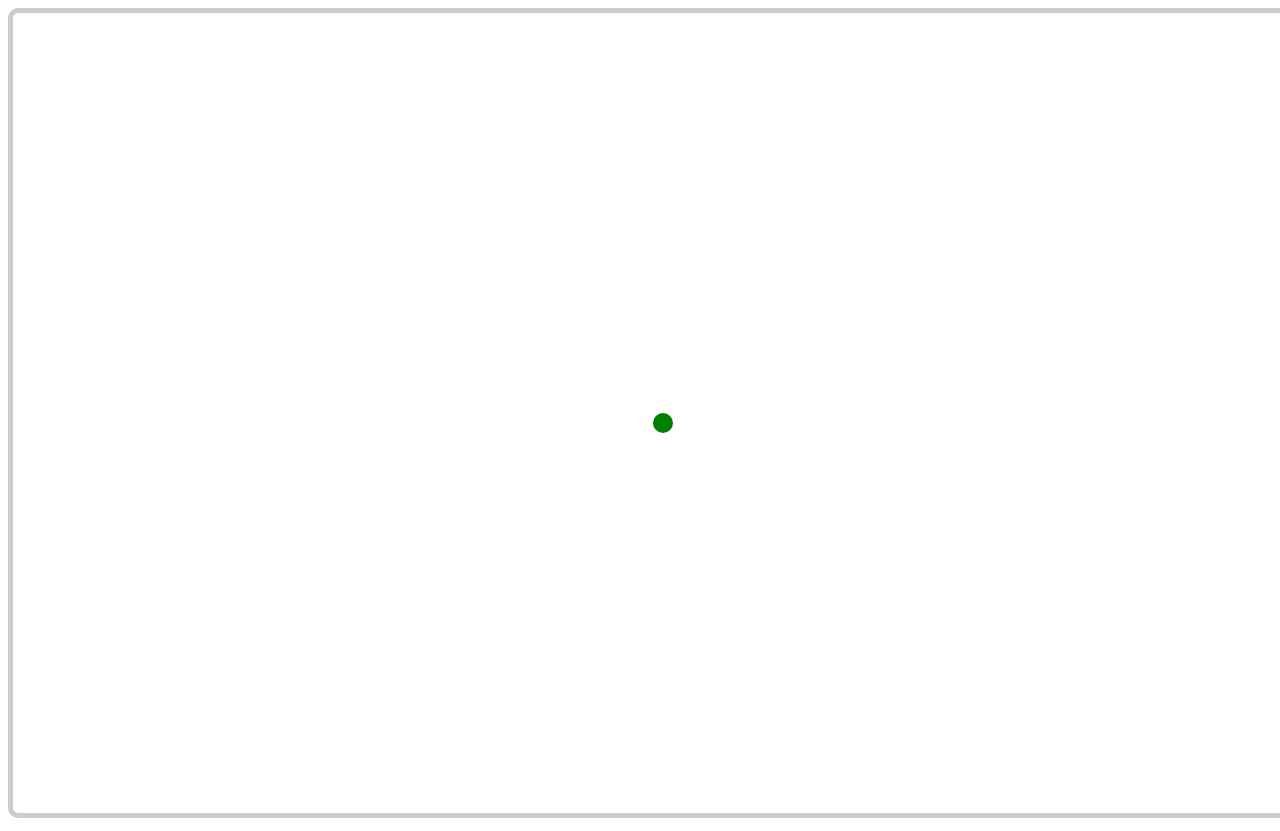
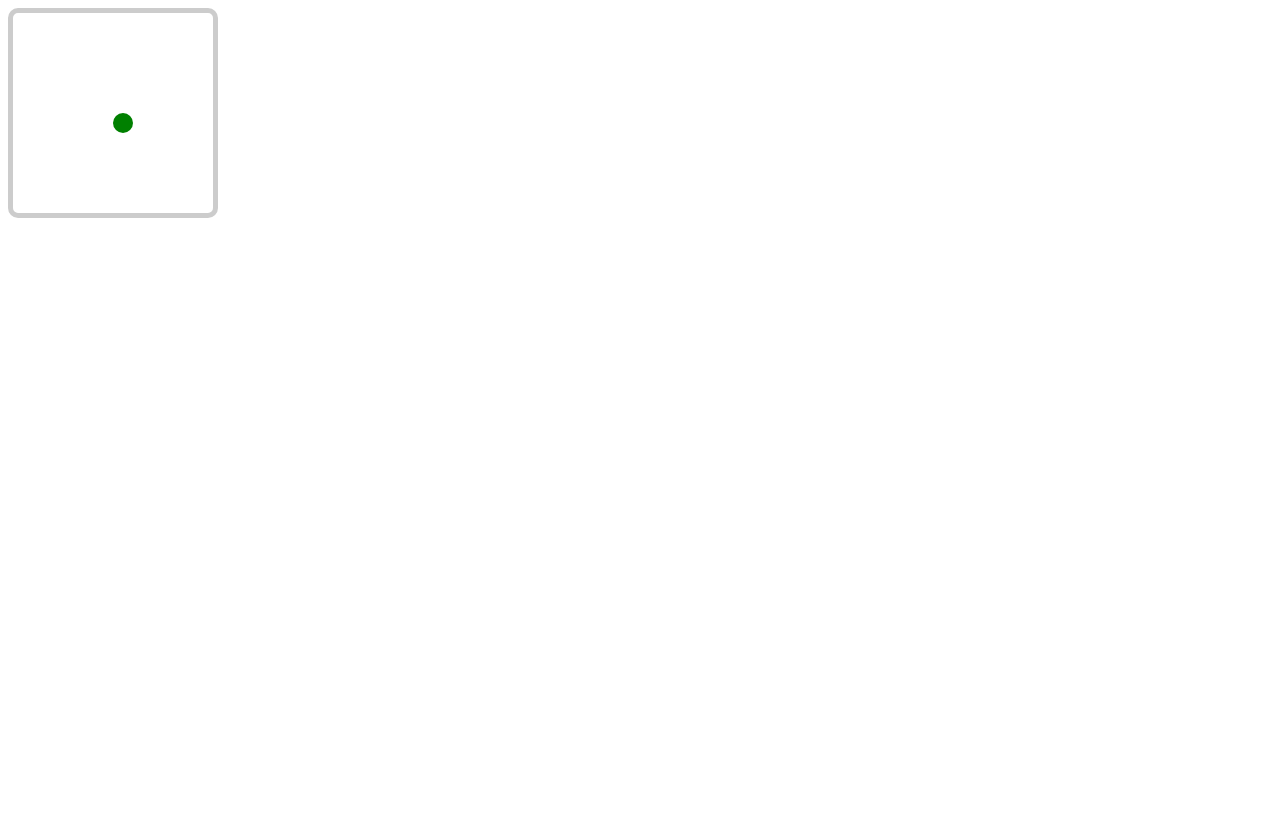
Before and after one commit to Yen168/chromeexperiments, a plain HTML site: page index.htm in a window 1280 px wide. After the commit the page ends 800 px from the top, so only its background shows below. Drawn offline with Linux system fonts and the light colour scheme.

Commit message:
Update index.htm

```diff
--- a/index.htm
+++ b/index.htm
@@ -6,8 +6,12 @@
     <style>
     .garden {
         position: relative;
-        width: 100vw;
-        height: 100vh;
+/*         width: 100vw;
+        height: 100vh; */
+
+        width: 200px;
+        height: 200px;
+
         border: 5px solid #CCC;
         border-radius: 10px;
     }
```
